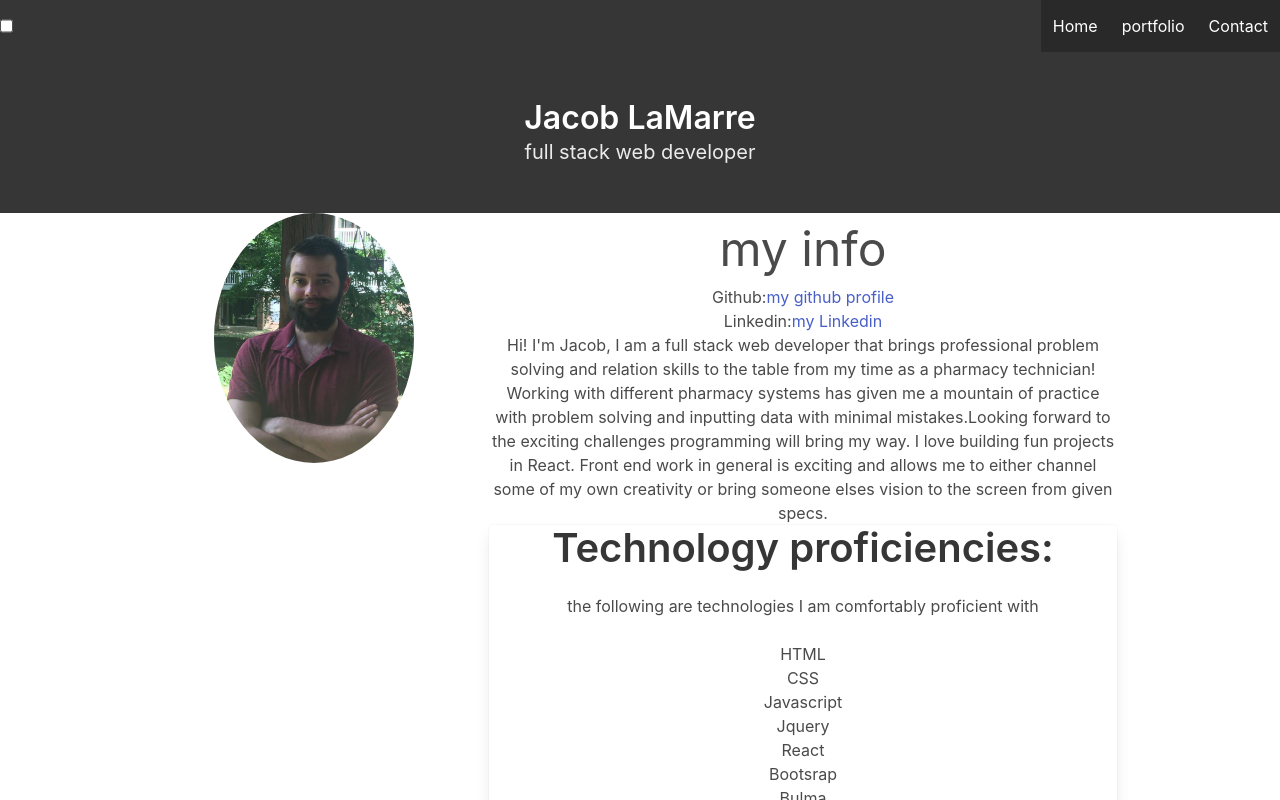
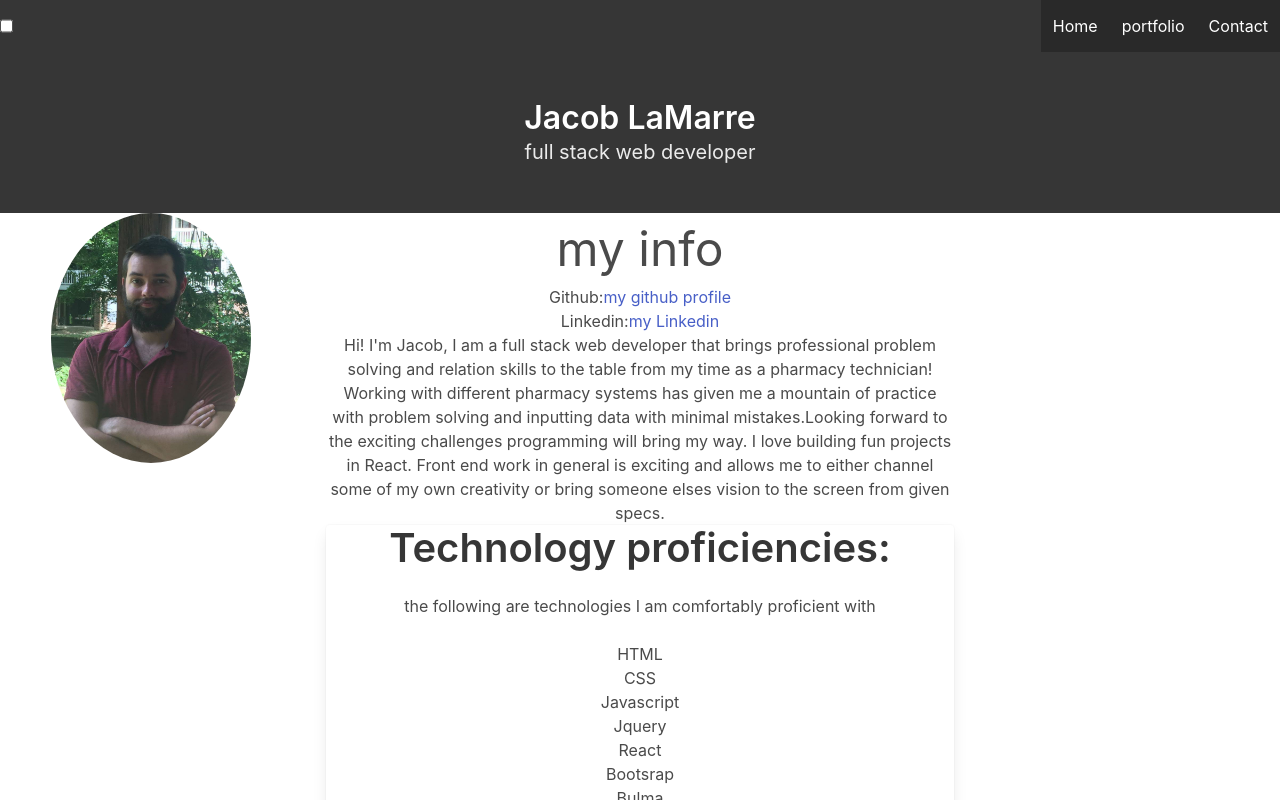
Before and after one commit to JTLaMarre/Portfolio, a React (Create React App) app: page / in a window 1280 px wide. Shown: the top 800 px of the page. Built offline with nearby package versions, Linux system fonts and the light colour scheme.

Commit message:
trying some different spacing on homepage

```diff
--- a/src/pages/Home.js
+++ b/src/pages/Home.js
@@ -7,7 +7,7 @@ const Home = () => {
     return(
         <Fragment>
         <Header />
-        <div className="columns is-centered">
+        <div className="columns">
       <div className="column is-one-quarter">
           <img src={require ("../images/mePic.jpg")} alt="Me" id="me"></img>
       </div>
```
